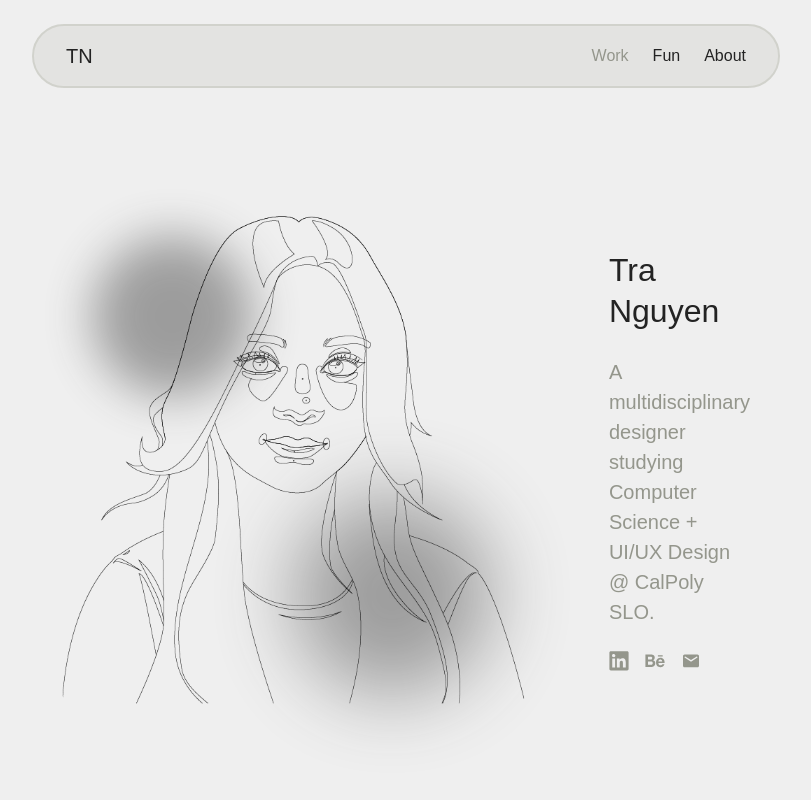
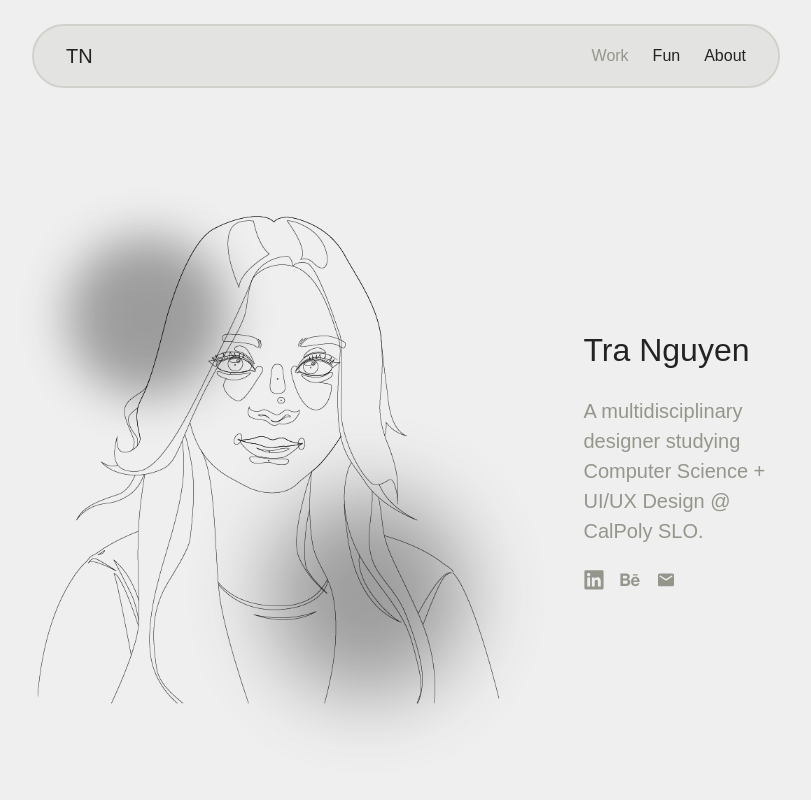
Before and after one commit to tranguyen-grc/portfolio2025, a React (Vite) app: page / in a window 1280 px wide. Shown: the top 800 px of the page, without its empty margins (234-1045 px from the left). Built offline with nearby package versions, Linux system fonts and the light colour scheme; a web font is replaced by a local one.

Commit message:
fixed max width of text block in hero section of work page

```diff
--- a/src/components/Hero.jsx
+++ b/src/components/Hero.jsx
@@ -37,9 +37,9 @@ export default function Hero() {
           </div>
 
           {/* Right: Text block */}
-          <div className="flex flex-col items-start gap-6 w-full max-w-[25.1875rem] min-w-0 text-left">
+          <div className="flex flex-col items-start gap-6 w-full max-w-[25.1875rem] min-w-[12rem] text-left">
             <h1 className="heading-h4 text-black">Tra Nguyen</h1>
-            <p className="text-lg-normal text-darkgray md:text-rg-sm-medium">
+            <p className="text-lg-normal text-darkgray">
               A multidisciplinary designer studying Computer Science + UI/UX
               Design @ CalPoly SLO.
             </p>
```
